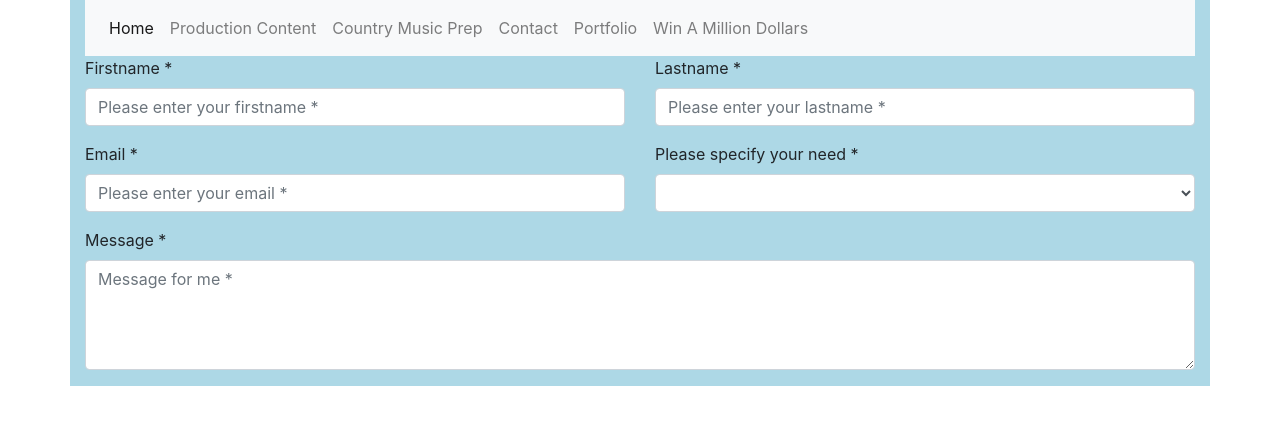
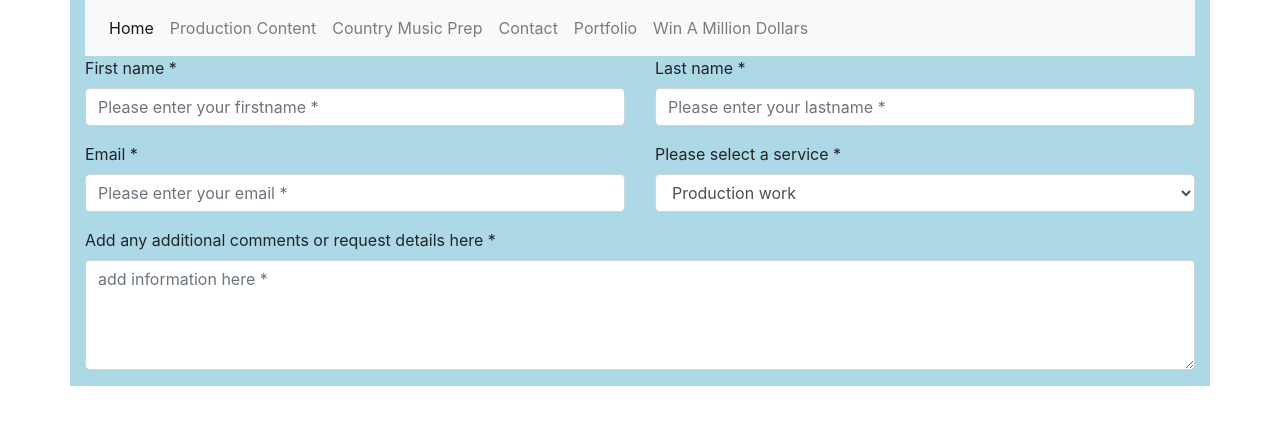
Before and after one commit to JoeWills615/Portfolio, a plain HTML site: page contact.html in a window 1280 px wide. Drawn offline with nearby package versions, Linux system fonts and the light colour scheme.

Commit message:
making changes

```diff
--- a/contact.html
+++ b/contact.html
@@ -41,7 +41,7 @@
                         <a class="nav-link" href="portfolio.html"> Portfolio</a>
                     </li>
                     <li class="nav-item">
-                        <a class="nav-link" href="https://www.youtube.com/watch?v=dQw4w9WgXcQ" target="_blank">Win A
+                        <a class="nav-link" href="https://www.youtube.com/watch?v=dQw4w9WgXcQ">Win A
                             Million Dollars</a>
                     </li>
                 </ul>
@@ -54,7 +54,7 @@
         <div class="row">
             <div class="col-md-6">
                 <div class="form-group">
-                    <label for="form_name">Firstname *</label>
+                    <label for="form_name">First name *</label>
                     <input id="form_name" type="text" name="name" class="form-control"
                         placeholder="Please enter your firstname *" required="required"
                         data-error="Firstname is required.">
@@ -63,7 +63,7 @@
             </div>
             <div class="col-md-6">
                 <div class="form-group">
-                    <label for="form_lastname">Lastname *</label>
+                    <label for="form_lastname">Last name *</label>
                     <input id="form_lastname" type="text" name="surname" class="form-control"
                         placeholder="Please enter your lastname *" required="required"
                         data-error="Lastname is required.">
@@ -83,13 +83,13 @@
             </div>
             <div class="col-md-6">
                 <div class="form-group">
-                    <label for="form_need">Please specify your need *</label>
+                    <label for="form_need">Please select a service *</label>
                     <select id="form_need" name="need" class="form-control" required="required"
                         data-error="Please specify your need.">
-                        <option value=""></option>
-                        <option value="Request quotation">Request quotation</option>
-                        <option value="Request order status">Request order status</option>
-                        <option value="Request copy of an invoice">Request copy of an invoice</option>
+
+                        <option value="Request Production">Production work</option>
+                        <option value="Request Writing">Script/article writing</option>
+                        <option value="Request copy of an invoice">Coding work</option>
                         <option value="Other">Other</option>
                     </select>
                     <div class="help-block with-errors"></div>
@@ -99,8 +99,8 @@
         <div class="row">
             <div class="col-md-12">
                 <div class="form-group">
-                    <label for="form_message">Message *</label>
-                    <textarea id="form_message" name="message" class="form-control" placeholder="Message for me *"
+                    <label for="form_message">Add any additional comments or request details here *</label>
+                    <textarea id="form_message" name="message" class="form-control" placeholder="add information here *"
                         rows="4" required="required" data-error="Please, leave us a message."></textarea>
                     <div class="help-block with-errors"></div>
                 </div>
@@ -126,6 +126,8 @@
         <script src="https://stackpath.bootstrapcdn.com/bootstrap/4.5.0/js/bootstrap.min.js"
             integrity="sha384-OgVRvuATP1z7JjHLkuOU7Xw704+h835Lr+6QL9UvYjZE3Ipu6Tp75j7Bh/kR0JKI"
             crossorigin="anonymous"></script>
+
+    </div>
 </body>
 
 </html>
--- a/style.css
+++ b/style.css
@@ -1,5 +1,3 @@
 .container{
     background-color: lightblue;
-
-
 }
```
Also changed, not shown: index.html (+5 -5 lines), portfolio.html (+3 -3 lines).
